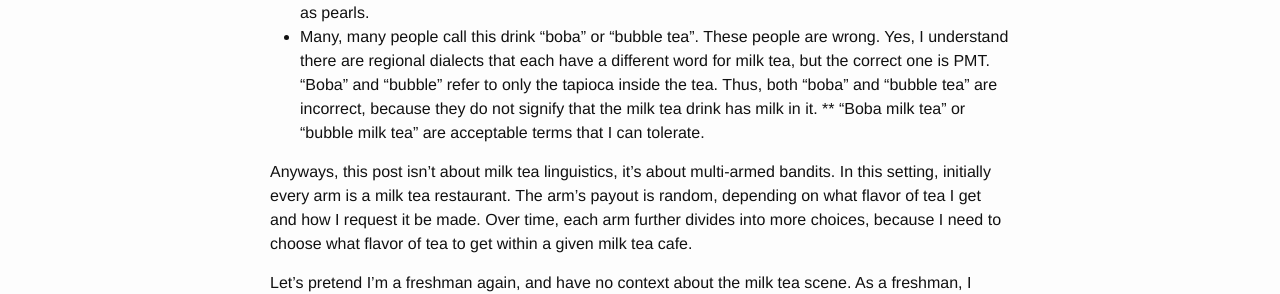
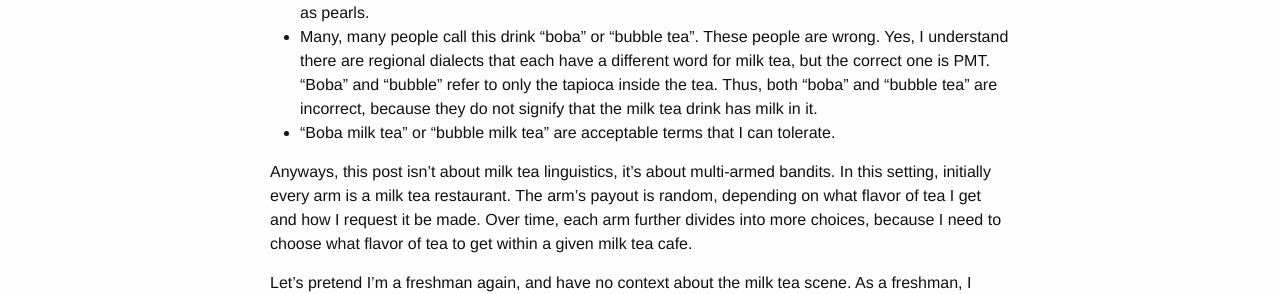
Before and after one commit to alexirpan/alexirpan.github.io, a Jekyll site: the page built from _posts/may2016/2016-05-05-may-5.markdown, in a window 1280 px wide. Shown: the part 453-747 px from the top of the page. Built offline with Jekyll 4.4.1, drawn with Linux system fonts in a browser that asks for light colours.

Commit message:
Fixing a formatting issue

```diff
--- a/_posts/may2016/2016-05-05-may-5.markdown
+++ b/_posts/may2016/2016-05-05-may-5.markdown
@@ -20,7 +20,7 @@ a different word for milk tea, but the correct one is PMT. "Boba" and
 "bubble" refer to only the tapioca inside the tea. Thus, both "boba"
 and "bubble tea" are incorrect, because they do not signify that
 the milk tea drink has milk in it.
-** "Boba milk tea" or "bubble milk tea" are acceptable terms that I can
+* "Boba milk tea" or "bubble milk tea" are acceptable terms that I can
 tolerate.
 
 Anyways, this post isn't about milk tea linguistics, it's about multi-armed
```
